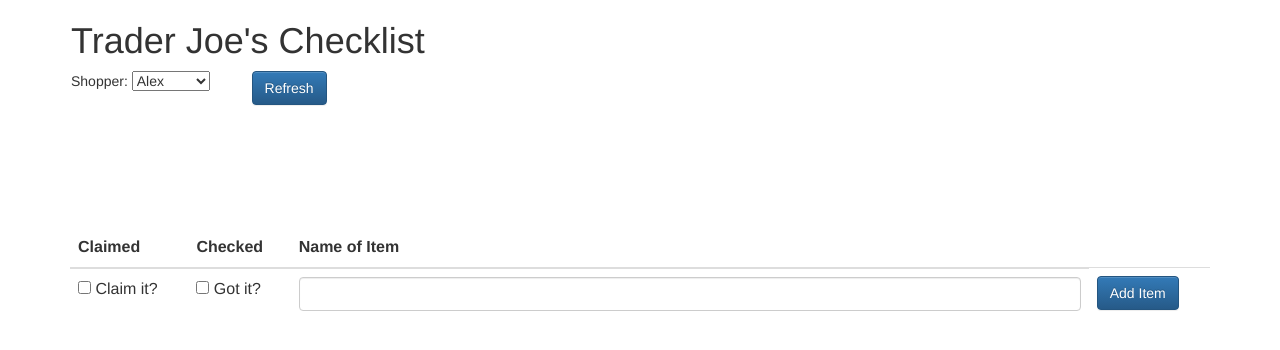
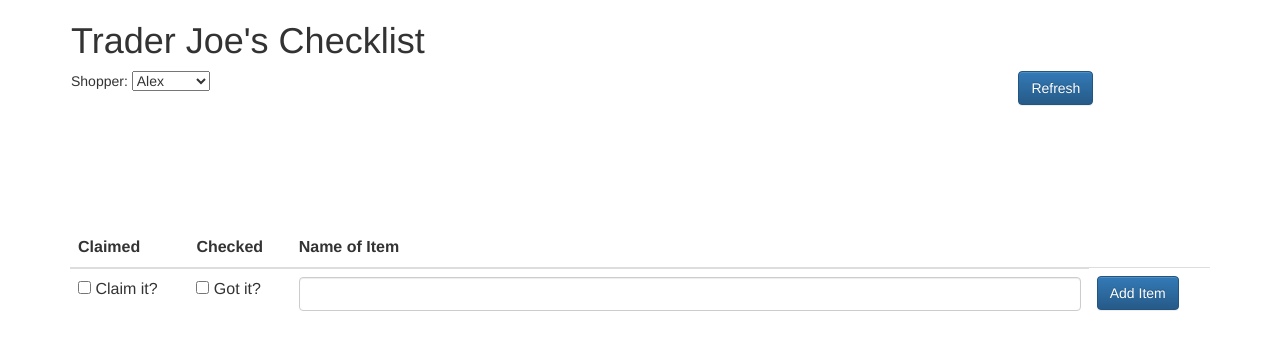
Before and after one commit to lpbug/cloaked-hipster, a website: page Client/index.html in a window 1280 px wide. Drawn offline with nearby package versions, Linux system fonts and the light colour scheme.

Commit message:
Fixed style

```diff
--- a/Client/style.css
+++ b/Client/style.css
@@ -2,12 +2,12 @@
   width: 100%;
   height:20%;
   position:fixed;
-  background-color: rgba(255, 255, 255, 0.62);
+  background-color: rgba(255, 255, 255, 0.90);
 }
 
 .refresh-btn {
   position: absolute;
-  right:80%
+  right:20%
 }
 
 .table {
```
